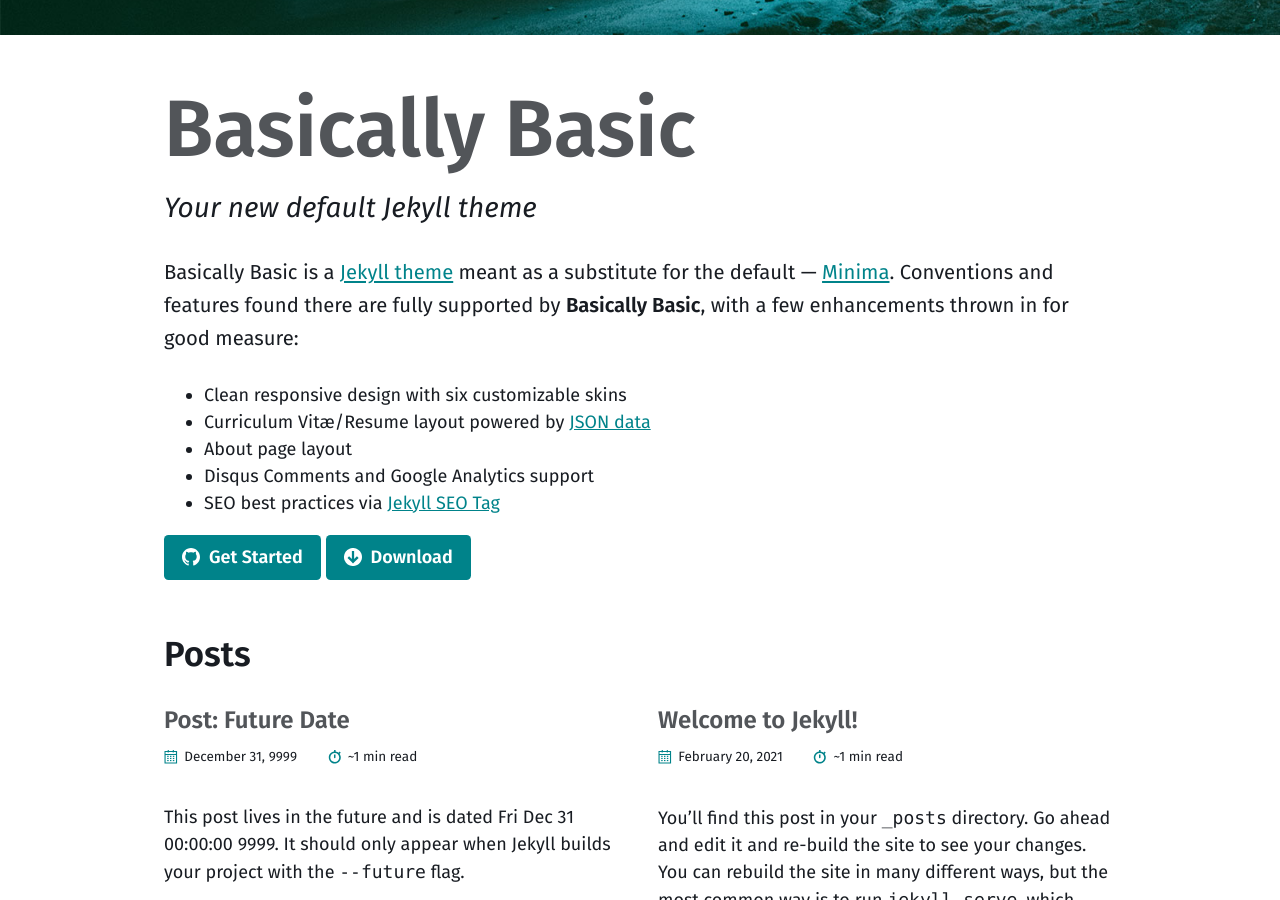
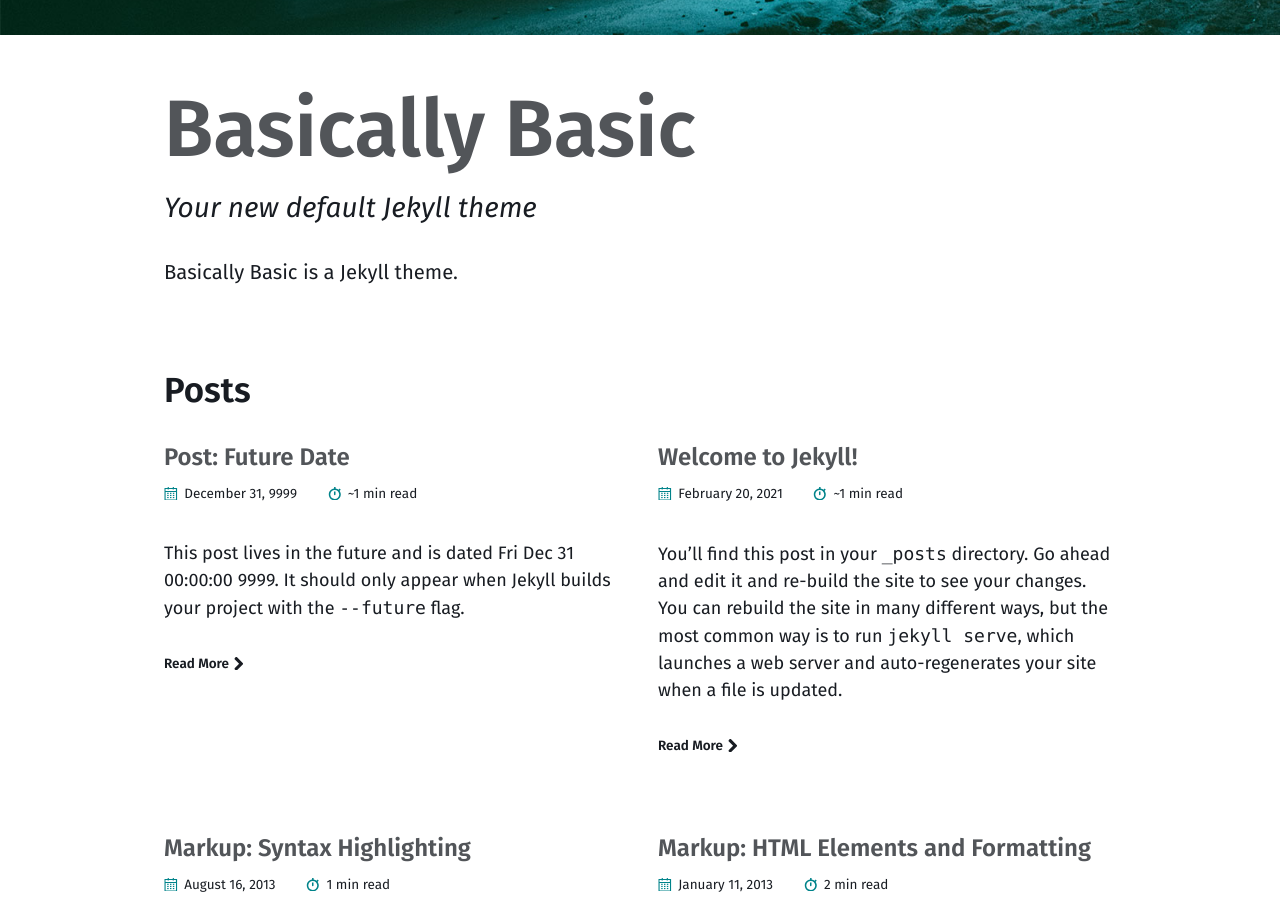
Before and after one commit to motilalmeher/motilalmeher.github.io, a Jekyll site: the page built from index.md, in a window 1280 px wide and 900 px high, scrolled down 658 px. Built offline with Jekyll 4.4.1, drawn with Linux system fonts in a browser that asks for light colours; the list of posts is cut into pages by our own code; comment, search, counter and statistics services are not loaded.

Commit message:
Update index.md

```diff
--- a/index.md
+++ b/index.md
@@ -6,18 +6,5 @@ alt_title: "Basically Basic"
 sub_title: "Your new default Jekyll theme"
 image: /assets/images/amine-ounnas-180287.jpg
 introduction: |
-  Basically Basic is a [Jekyll theme](https://jekyllrb.com/docs/themes/) meant as a substitute for the default --- [Minima](https://github.com/jekyll/minima). Conventions and features found there are fully supported by **Basically Basic**, with a few enhancements thrown in for good measure:
-
-  - Clean responsive design with six customizable skins
-  - Curriculum Vitæ/Resume layout powered by [JSON data](http://registry.jsonresume.org/)
-  - About page layout
-  - Disqus Comments and Google Analytics support
-  - SEO best practices via [Jekyll SEO Tag](https://github.com/jekyll/jekyll-seo-tag/)
-actions:
-  - label: "Get Started"
-    icon: github
-    url: "https://github.com/mmistakes/jekyll-theme-basically-basic"
-  - label: "Download"
-    icon: download
-    url: "https://github.com/mmistakes/jekyll-theme-basically-basic/archive/master.zip"
+  Basically Basic is a Jekyll theme.
 ---
```
